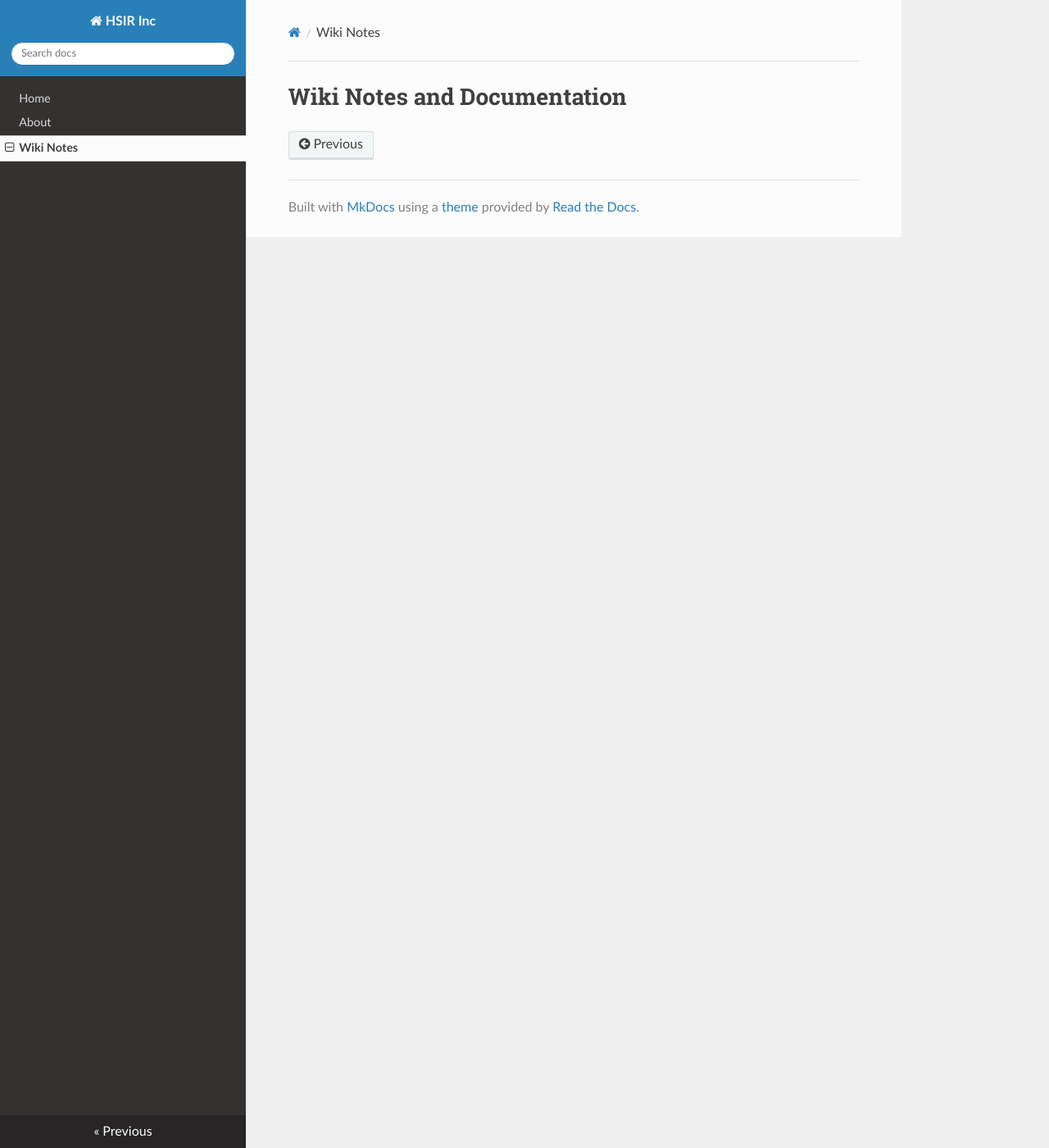
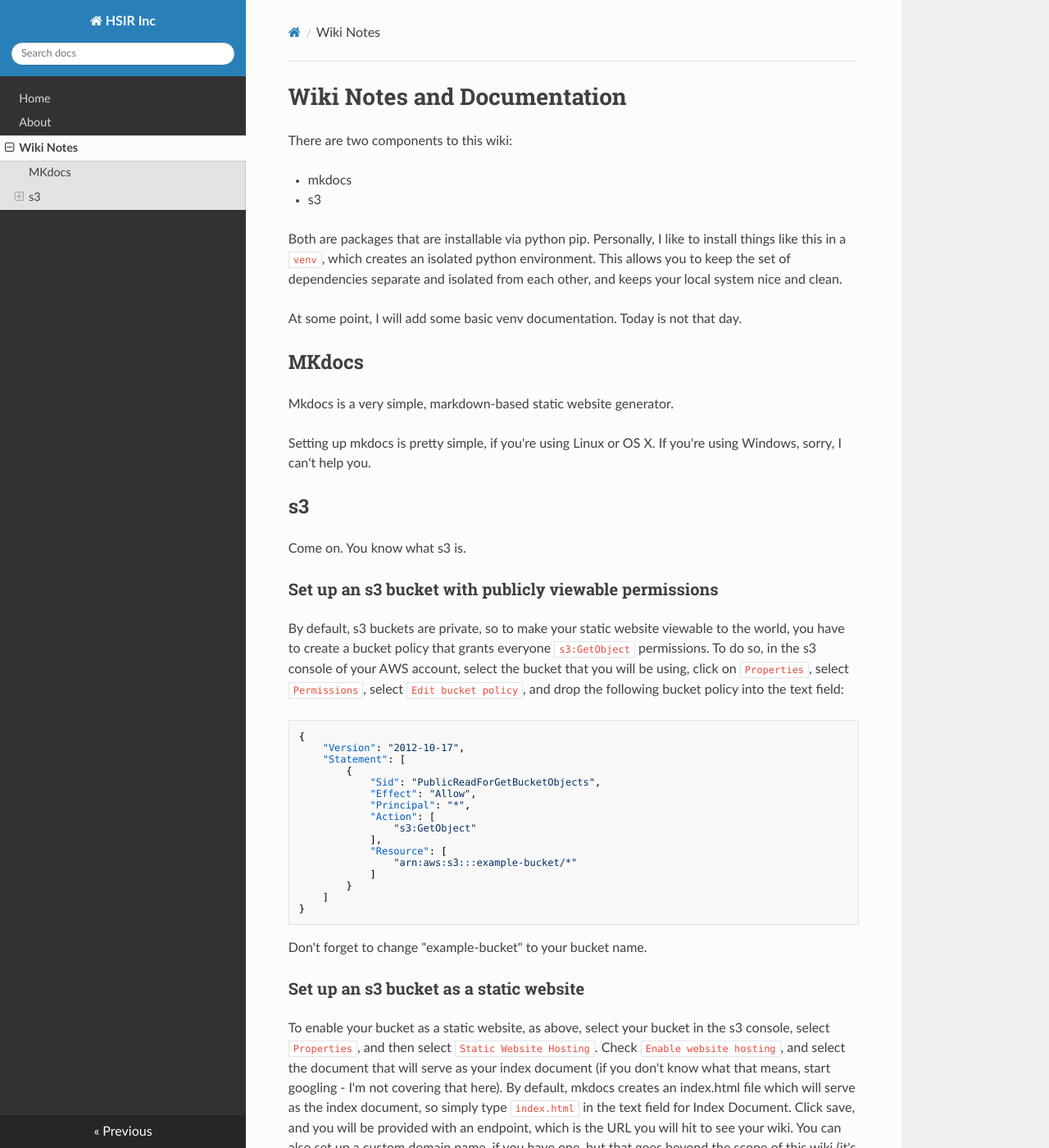
Before and after one commit to simplycycling/mk-docs, an MkDocs documentation site: the page built from docs/wiki.md, in a window 1280 px wide and 1400 px high. Shown: the whole window at 82% size. Built offline with MkDocs 1.6.1, drawn with Linux system fonts in a browser that asks for light colours; nearby versions of some CDN libraries; old or Windows-style settings are respelled for this version of MkDocs; some of the changed text lies outside the part shown.

Commit message:
Added s3 documentation to the wiki documentation page.

```diff
--- a/docs/wiki.md
+++ b/docs/wiki.md
@@ -1 +1,67 @@
 # Wiki Notes and Documentation
+
+There are two components to this wiki:
+
+- mkdocs
+- s3
+
+Both are packages that are installable via python pip. Personally, I like
+to install things like this in a `venv`, which creates an isolated python
+environment. This allows you to keep the set of dependencies separate and
+isolated from each other, and keeps your local system nice and clean.
+
+At some point, I will add some basic venv documentation. Today is not
+that day.
+
+## MKdocs
+
+Mkdocs is a very simple, markdown-based static website generator.
+
+Setting up mkdocs is pretty simple, if you're using Linux or OS X. If
+you're using Windows, sorry, I can't help you.
+
+## s3
+
+Come on. You know what s3 is.
+
+### Set up an s3 bucket with publicly viewable permissions
+
+By default, s3 buckets are private, so to make your static website
+viewable to the world, you have to create a bucket policy that grants
+everyone `s3:GetObject` permissions. To do so, in the s3 console of your
+AWS account, select the bucket that you will be using, click on `Properties`,
+select `Permissions`, select `Edit bucket policy`, and drop the following
+bucket policy into the text field:
+
+    {
+        "Version": "2012-10-17",
+        "Statement": [
+            {
+                "Sid": "PublicReadForGetBucketObjects",
+                "Effect": "Allow",
+                "Principal": "*",
+                "Action": [
+                    "s3:GetObject"
+                ],
+                "Resource": [
+                    "arn:aws:s3:::example-bucket/*"
+                ]
+            }
+        ]
+    }
+
+Don't forget to change "example-bucket" to your bucket name.
+
+### Set up an s3 bucket as a static website
+
+To enable your bucket as a static website, as above, select your bucket
+in the s3 console, select `Properties`, and then select `Static Website Hosting`.
+Check `Enable website hosting`, and select the document that
+will serve as your index document (if you don't know what that means,
+start googling - I'm not covering that here). By default, mkdocs creates
+an index.html file which will serve as the index document, so simply type
+`index.html` in the text field for Index Document. Click save, and you
+will be provided with an endpoint, which is the URL you will hit to see
+your wiki. You can also set up a custom domain name, if you have one, but
+that goes beyond the scope of this wiki (it's pretty easy, though, and
+in the AWS documentation).
```
